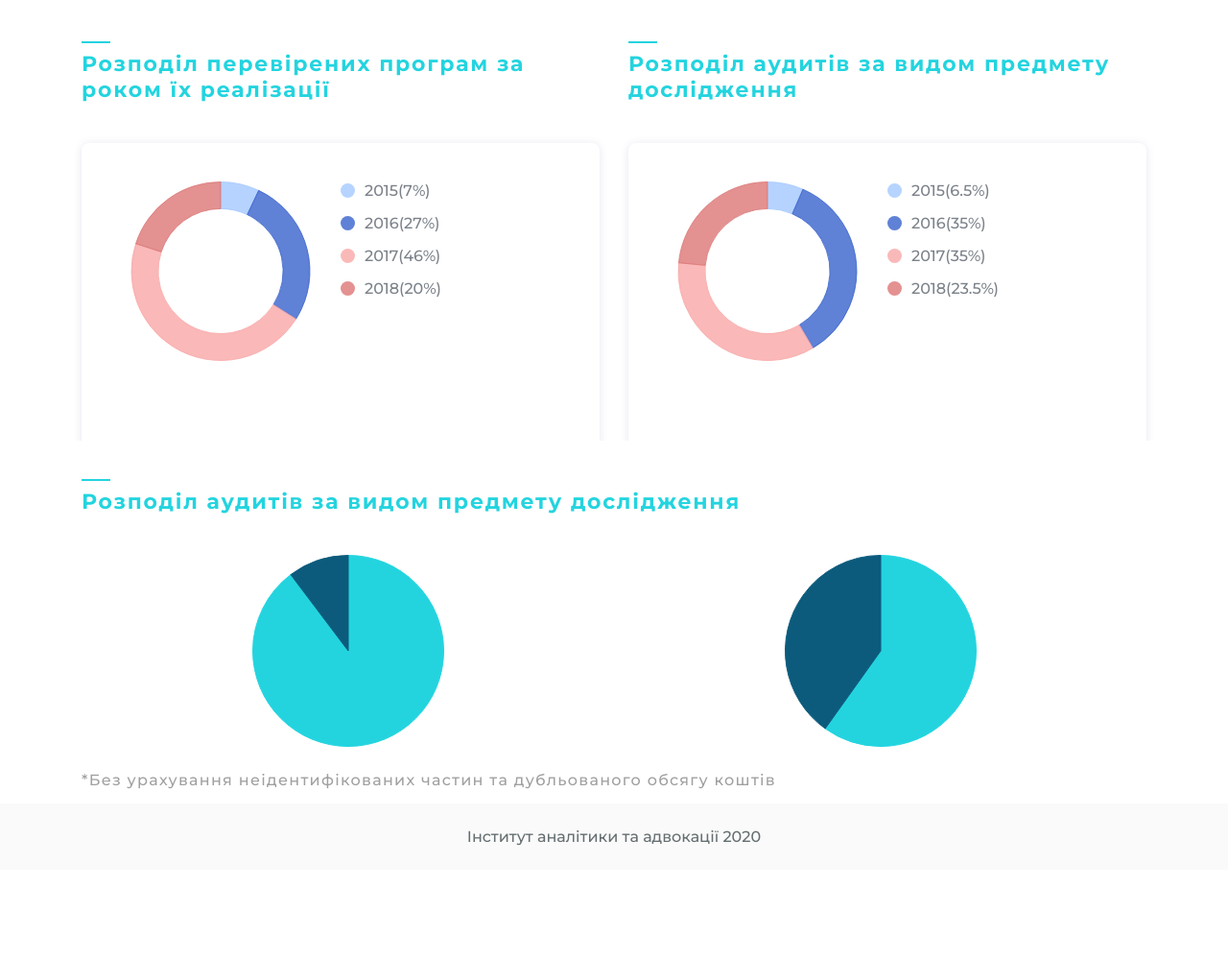
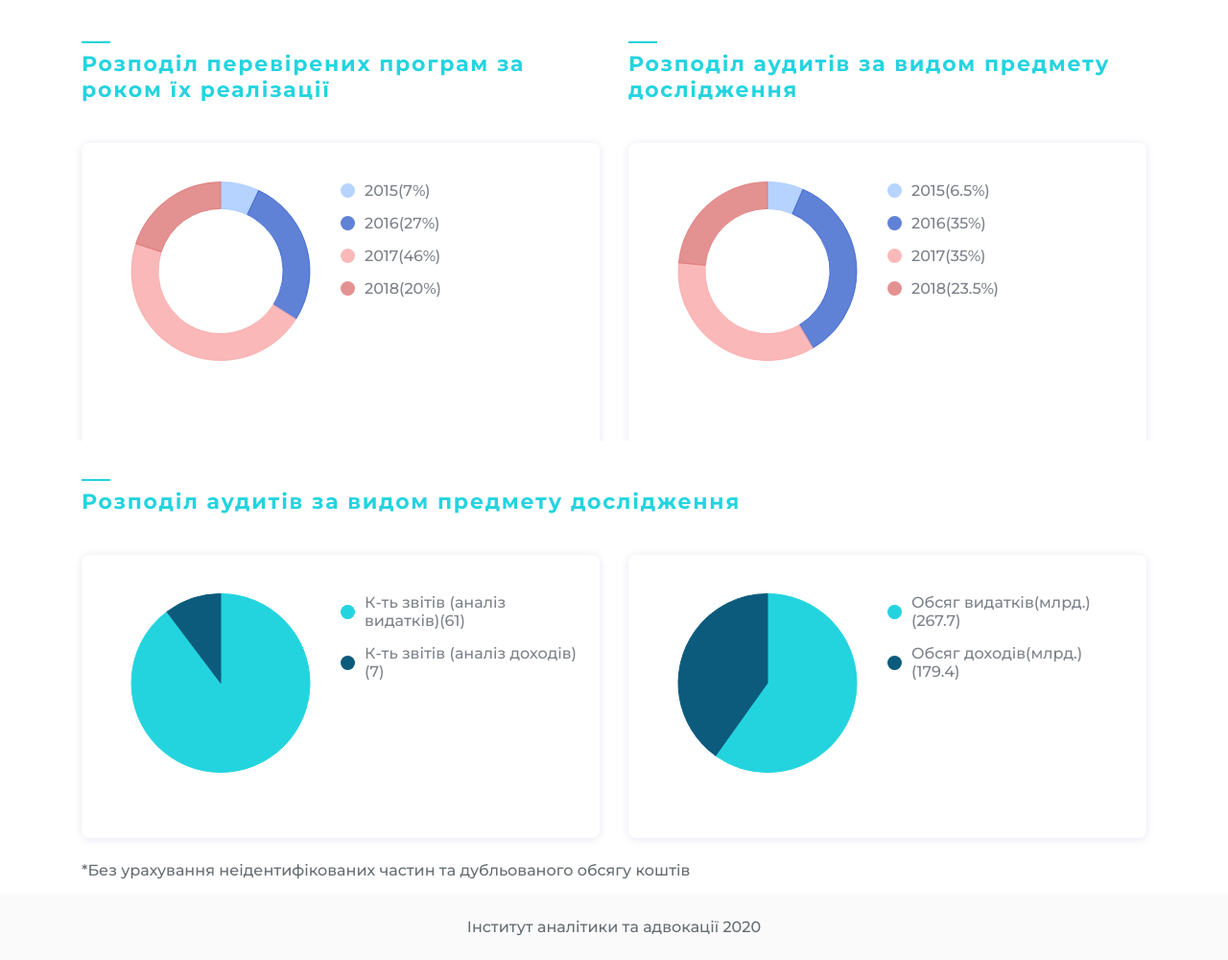
Before and after one commit to RZD7704/Palata, a website: page app/index.html in a window 1280 px wide. Shown: the part 4665-5665 px from the top of the page at 96% size. Before the commit the page ends 5571 px from the top, so only its background shows below. Drawn offline with Linux system fonts and the light colour scheme.

Commit message:
Add last pie chart

```diff
--- a/app/index.html
+++ b/app/index.html
@@ -3360,7 +3360,7 @@
 							</div>
 						</div>
 					</section> -->
-					<section class="section section-table-types">
+					<!-- <section class="section section-table-types">
 						<div class="container">
 							<div class="basic-head">
 								<h2 class="basic-title">Розподіл аудитів за видом предмету дослідження</h2>
@@ -3377,6 +3377,34 @@
 
 							</div>
 							<div class="types-subtitle">*Без урахування неідентифікованих частин та дубльованого обсягу коштів</div>
+						</div>
+					</section> -->
+					<section class="section section-recommendation-types">
+						<div class="container">
+							<div class="basic-head">
+								<h2 class="basic-title">Розподіл аудитів за видом предмету дослідження</h2>
+							</div>
+							<div class="types-charts">
+								<div class="types-charts__wgt">
+									<div class="types-charts__content basic-block" data-aos="zoom-in-right">
+										<div class="types-charts__content-item audit-chart position-relative chart-max-height">
+											<canvas class="chart-donut" id="typesPieChart1" width="200" height="150"></canvas>
+										</div>
+										<div id="typesPointsChart1" class="types-charts__content-item basic-points">
+										</div>
+									</div>
+								</div>
+								<div class="types-charts__wgt">
+									<div class="types-charts__content basic-block" data-aos="zoom-in-left">
+										<div class="types-charts__content-item audit-chart position-relative chart-max-height">
+											<canvas class="chart-donut" id="typesPieChart2" width="200" height="150"></canvas>
+										</div>
+										<div id="typesPointsChart2" class="types-charts__content-item basic-points">
+										</div>
+									</div>
+								</div>
+							</div>
+							<div class="types-subtitle pt-4">*Без урахування неідентифікованих частин та дубльованого обсягу коштів</div>
 						</div>
 					</section>
 					<!-- <section class="section section-table-earn">
--- a/app/js/main.js
+++ b/app/js/main.js
@@ -202,6 +202,18 @@ var auditPointsYears = {
     colors: ['rgba(164, 201, 255, 0.8)', 'rgba(55, 98, 204, 0.8)', 'rgba(249, 167, 167, 0.8)', 'rgba(221, 118, 118, 0.8)']
 };
 
+var typesPointsChart1 = {
+    values:[61, 7],
+    names: ['К-ть звітів (аналіз видатків)', 'К-ть звітів (аналіз доходів)'],
+    colors: ['rgba(35, 212, 223, 1.0)', 'rgba(12, 91, 124, 1)']
+};
+
+var typesPointsChart2 = {
+    values:[267.7, 179.4],
+    names: ['Обсяг видатків(млрд.)', 'Обсяг доходів(млрд.)'],
+    colors: ['rgba(35, 212, 223, 1.0)', 'rgba(12, 91, 124, 1)']
+};
+
 function addDoughnutPoints (parent, values, names, colors, percent) {
     for (let i = 0; i < values.length; i++) {
         let name;
@@ -228,10 +240,9 @@ addDoughnutPoints('#recommendationPointsRecommendationYears', recommendationPoin
 
 addDoughnutPoints('#auditPointsYears', auditPointsYears.values, auditPointsYears.names, auditPointsYears.colors, true);
 
+addDoughnutPoints('#typesPointsChart1', typesPointsChart1.values, typesPointsChart1.names, typesPointsChart1.colors, false);
 
-
-
-
+addDoughnutPoints('#typesPointsChart2', typesPointsChart2.values, typesPointsChart2.names, typesPointsChart2.colors, false);
 
 function addDoughnutChart(selector, dataArr, labelsArr, color) {
     var ctx = document.querySelector(selector);
@@ -327,9 +338,6 @@ addDoughnutChart('#recommendationChartYears', auditPointsYears.values, auditPoin
 
 addDoughnutChart('#auditChartKmu2', [35, 65], ['вчасно', 'із запізенням'], ['rgba(12, 91, 124, 1)', 'rgba(35, 212, 223, 1.0)']);
 
-// addDoughnutChart('#recommendationClassification', [414, 257, 153, 107, 102, 83, 38, 32, 32, 10, 9], ['Інше', 'Створення та зміни НПА', 'Внутрішній контроль', 'Дотримання бюдж. закнодавства', 'Неоднозначні рекомендації', 'Притягнення до відповідальності', 'Кадри та оплата праці', 'Оформлення та користування нерухомим майном', 'Пришвидшення процесів', 'Зміни статутів', 'Відшкодування збитків'], ['rgba(12, 91, 124, 0.8)', 'rgba(32, 11, 161, 0.8)', 'rgba(203, 104, 219, 0.8)', 'rgba(124, 249, 25, 1.0)', 'rgba(109, 186, 168, 1.0)', 'rgba(12, 116, 92, 1.0)', 'rgba(196, 218, 227, 0.8)', 'rgba(35, 212, 223, 1.0)', 'rgba(117, 223, 147, 1.0)', 'rgba(124, 249, 25, 1.0)', 'rgba(203, 104, 219, 0.8)']);
+addPieChart('#typesPieChart1', typesPointsChart1.values, typesPointsChart1.names, typesPointsChart1.colors);
 
-// addDoughnutChart('#recommendationExtract', [51, 15, 13, 10, 10, 1], ['ЦПСМД №2', '4 МКЛ', 'ЦПСМД №1', '2 МКЛ', 'ЦПСМД №3', '3 МКЛ'], ['rgba(12, 91, 124, 0.8)', 'rgba(32, 11, 161, 0.8)', 'rgba(109, 186, 168, 0.8)', 'rgba(221, 118, 118, 0.8)', 'rgba(255, 234, 146, 0.8)', 'rgba(196, 218, 227, 0.8)']);
-
-addPieChart('#typesPieChart1', [61, 7], ['К-ть звітів (аналіз видатків)', 'К-ть звітів з аналізу доходів'], ['rgba(35, 212, 223, 1.0)', 'rgba(12, 91, 124, 1)']);
-addPieChart('#typesPieChart2', [267.7, 179.4], ['Обсяг видатків(млрд.)', 'Обсяг доходів(млрд.)'], ['rgba(35, 212, 223, 1.0)', 'rgba(12, 91, 124, 1)']);
+addPieChart('#typesPieChart2', typesPointsChart2.values, typesPointsChart2.names, typesPointsChart2.colors);
--- a/app/scss/modules/_section-table-types.scss
+++ b/app/scss/modules/_section-table-types.scss
@@ -1,70 +1,51 @@
-.types-body {
+.types-charts {
     display: flex;
     flex-wrap: wrap;
 
-    &__wgt {
-        display: flex;
-        flex-wrap: wrap;
+    @media (min-width: 992px) {
+        flex-wrap: nowrap;
     }
 
-    &__item {
-        display: flex;
-        justify-content: space-between;
-        flex-direction: column;
-        width: 100%;
-        padding-bottom: 35px;
-
-        @media (min-width: 992px) {
-            width: 50%;
-            flex-direction: row;
-            padding-bottom: 20px;
-        }
-
-    }
-
-    &__name {
-        font-size: 18px;
-        letter-spacing: 0.08em;
-        color: #363636;
+    &__wgt {
         width: 100%;
 
         @media (min-width: 992px) {
             width: 50%;
-        }
+            padding-right: 15px;
         }
 
-    &__txt {
-        font-size: 20px;
-        letter-spacing: 0.08em;
-        color: #363636;
-        text-align: center;
-        width: 100%;
+        &:last-child {
 
             @media (min-width: 992px) {
-            width: 50%;
+                padding-right: 0;
+                padding-left: 15px;
             }
         }
     }
 
-.types-subtitle {
-    font-weight: 500;
-    font-size: 16px;
-    letter-spacing: 0.08em;
-    color: #A1A0A0;
+    &__content {
+        display: flex;
+        align-items: flex-start;
+        flex-wrap: wrap;
+        justify-content: space-around;
+        padding: 40px 20px 40px 20px;
+
+        @media (min-width: 992px) {
+            max-height: 460px;
+            height: 100%;
+        }
     }
 
-.pie-chart {
-    display: flex;
-    justify-content: space-around;
-    flex-wrap: wrap;
+    &__content-item {
         width: 100%;
-    padding-bottom: 25px;
+        margin-bottom: 35px;
 
-    &__wgt {
-        // width: 100%;
+        @media (min-width: 768px) {
+            width: 50%;
+        }
 
-        // @media (min-width: 992px) {
-        //     width: 45%;
-        // }
+        &:last-child {
+            padding-bottom: 0;
         }
     }
+}
```
Also changed, not shown: app/css/style.min.css. Lines whose indentation alone changed are shown as unchanged.
